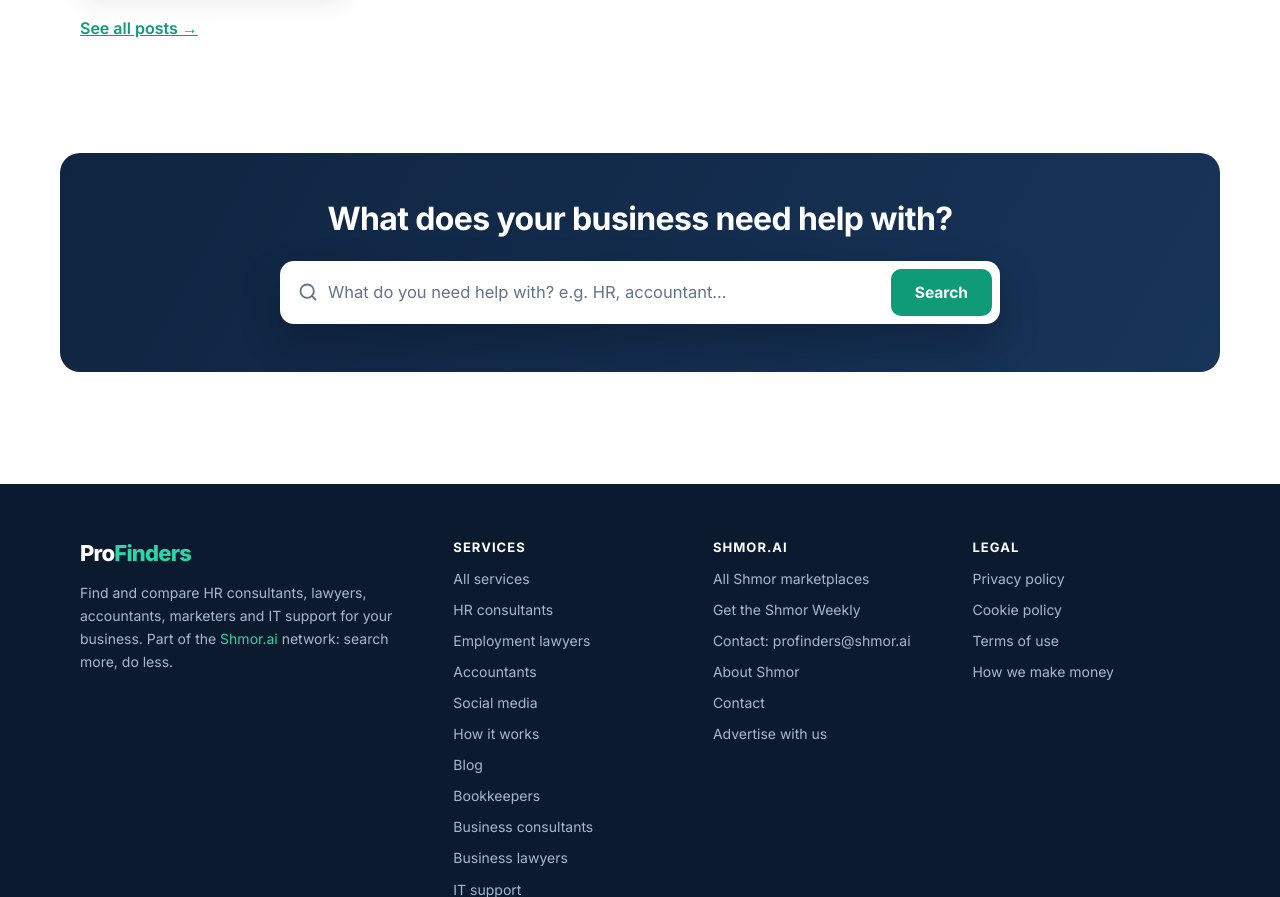
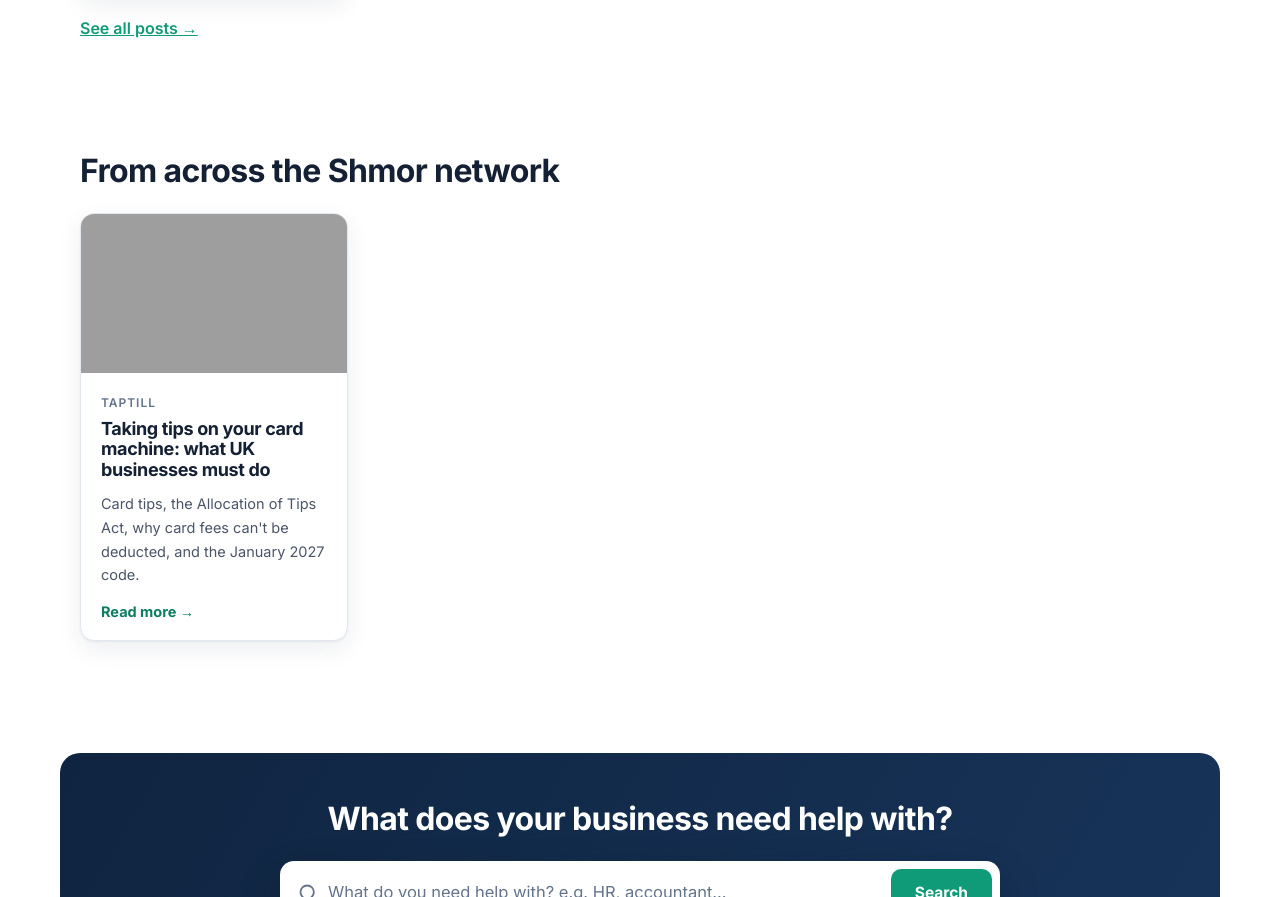
Before and after one commit to Shmorai/shmor-profinders, a plain HTML site: page blog/employment-rights-act-2025-key-dates/index.html in a window 1280 px wide. Shown: the part 3330-4227 px from the top of the page. Drawn offline with Linux system fonts and the light colour scheme; grey boxes are pictures that could not be loaded.

Commit message:
Daily network update 2026-11-23
Co-Authored-By: Claude Opus 5.5 <noreply@anthropic.com>

```diff
--- a/blog/employment-rights-act-2025-key-dates/index.html
+++ b/blog/employment-rights-act-2025-key-dates/index.html
@@ -80,7 +80,8 @@
     <details><summary>How long do I have to bring an employment tribunal claim now?</summary><div>The time limit rose from 3 to 6 months from 1 October 2026 for most claims. The date differs for Scottish breach of contract claims (9 November 2026).</div></details></div></section>
 <section class="sources"><div class="wrap"><h2>Sources and official links</h2><ul><li><a href="https://www.gov.uk/government/publications/implementing-the-plan-to-make-work-pay-and-employment-rights-act/plan-to-make-work-pay-and-employment-rights-act-timeline-update" rel="noopener" target="_blank">GOV.UK: Plan to Make Work Pay and Employment Rights Act – timeline update</a></li><li><a href="https://www.gov.uk/government/publications/implementing-the-plan-to-make-work-pay-and-employment-rights-act" rel="noopener" target="_blank">GOV.UK: Implementing the Plan to Make Work Pay and Employment Rights Act</a></li></ul></div></section>
 <section class="related posts"><div class="wrap"><h2>More from the blog</h2><div class="grid"><a class="card post-card has-img" href="/blog/how-to-choose-an-accountant-small-business/"><img class="card-img" src="https://images.unsplash.com/photo-1554224154-26032ffc0d07?w=600&amp;h=360&amp;fit=crop&amp;q=70&amp;auto=format" srcset="https://images.unsplash.com/photo-1554224154-26032ffc0d07?w=400&amp;h=240&amp;fit=crop&amp;q=70&amp;auto=format 400w, https://images.unsplash.com/photo-1554224154-26032ffc0d07?w=600&amp;h=360&amp;fit=crop&amp;q=70&amp;auto=format 600w, https://images.unsplash.com/photo-1554224154-26032ffc0d07?w=900&amp;h=540&amp;fit=crop&amp;q=70&amp;auto=format 900w" sizes="(max-width: 640px) 100vw, 380px" width="600" height="360" alt="Tax paperwork, a pen and a phone calculator on a desk" loading="lazy" decoding="async"><span class="post-meta"><time datetime="2026-11-21">21 November 2026</time> · 3 min read</span><h3>How to choose an accountant for your small business</h3><p>How to shortlist, check and compare accountants for a small business, including Making Tax Digital dates.</p><span class="cta">Read more →</span></a></div><p class="more-link"><a href="/blog/">See all posts →</a></p></div></section>
-
+<section class="related network-links"><div class="wrap"><h2>From across the Shmor network</h2><div class="grid">
+    <a class="card has-img" href="https://taptill.shmor.ai/blog/tips-on-card-payments-uk-business/"><img class="card-img" src="https://thumb.wikimedia.org/wikipedia/commons/thumb/1/13/LaCuCa_card_reader_-_payment_terminal_at_supermarket_register.jpg/1920px-LaCuCa_card_reader_-_payment_terminal_at_supermarket_register.jpg" alt="" loading="lazy" width="600" height="360"><span class="merchant">TapTill</span><h3>Taking tips on your card machine: what UK businesses must do</h3><p>Card tips, the Allocation of Tips Act, why card fees can&#39;t be deducted, and the January 2027 code.</p><span class="cta">Read more →</span></a></div></div></section>
 <section class="cta-band"><div class="wrap"><h2>What does your business need help with?</h2><form class="search search-lg" action="/search/" role="search">
   <svg width="20" height="20" viewBox="0 0 24 24" fill="none" stroke="currentColor" stroke-width="2.2" stroke-linecap="round" aria-hidden="true"><circle cx="11" cy="11" r="8"/><path d="m21 21-4.3-4.3"/></svg>
   <input name="q" type="search" placeholder="What do you need help with? e.g. HR, accountant…" aria-label="Search ProFinders">
```
